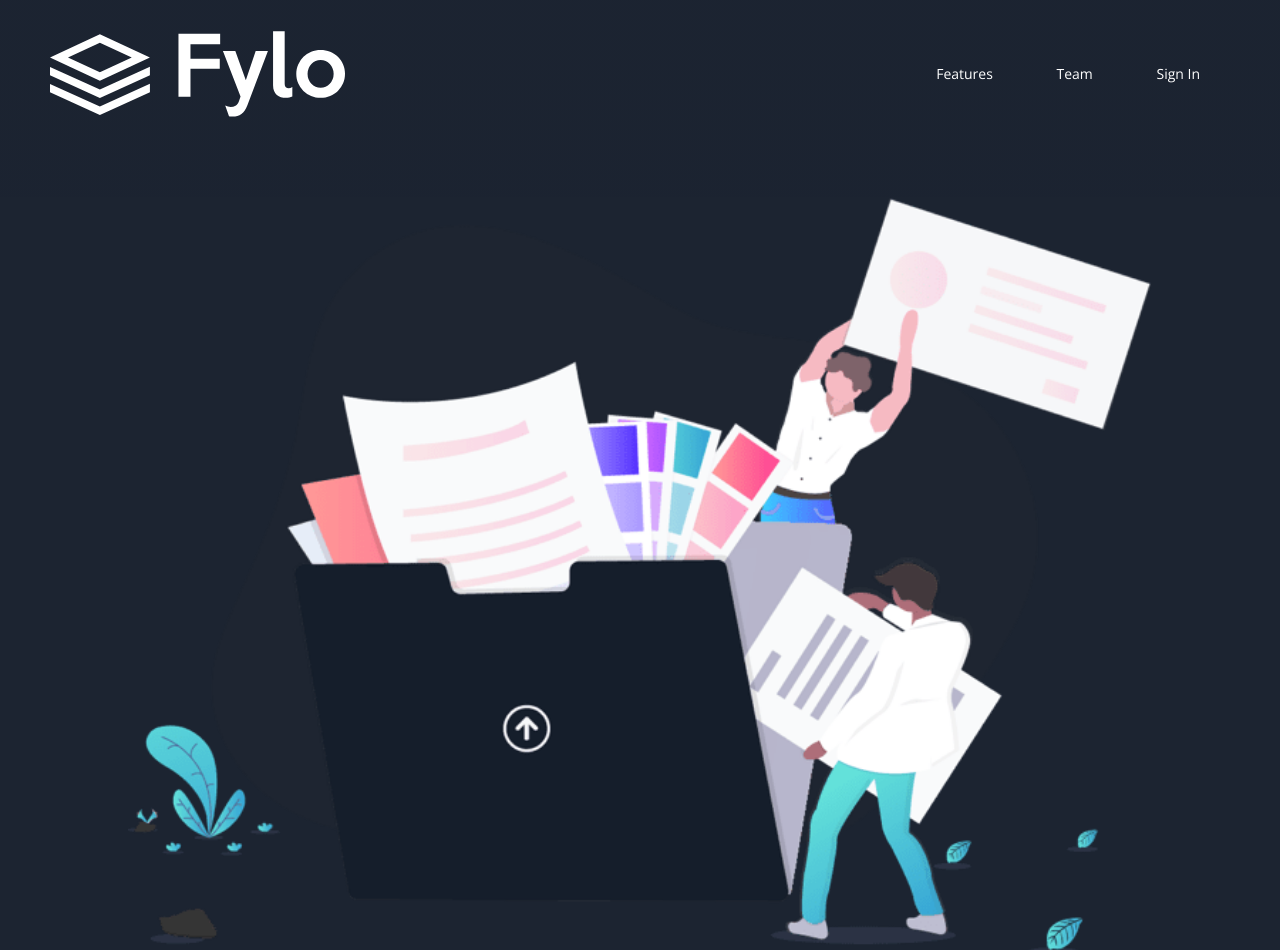
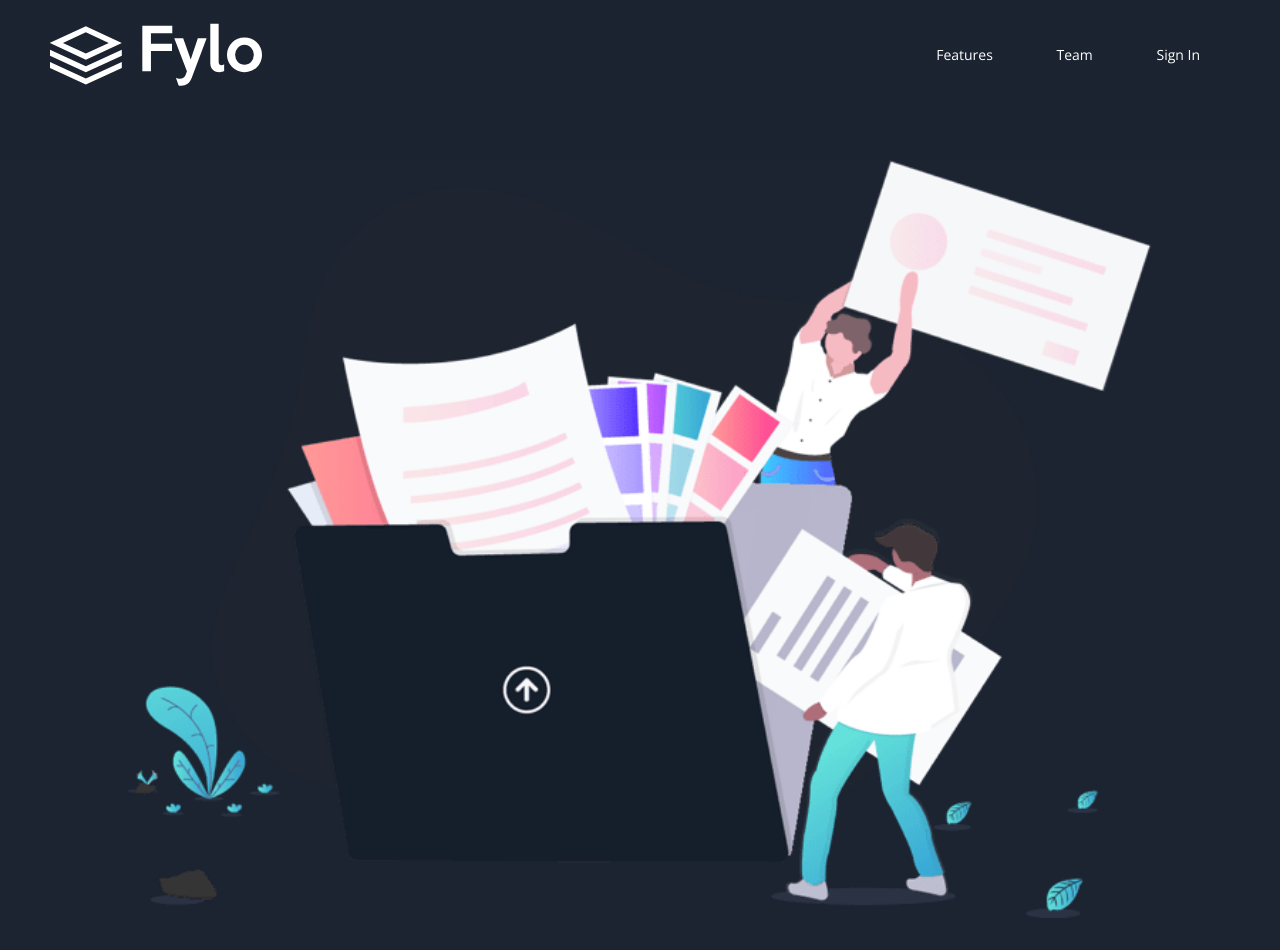
Before and after one commit to kiberereshabs/repository1, a plain HTML site: page index.html in a window 1280 px wide. Shown: the top 950 px of the page. Drawn offline with nearby package versions, Linux system fonts and the light colour scheme.

```diff
--- a/style.css
+++ b/style.css
@@ -427,7 +427,10 @@ footer {
     flex-direction: row;
     box-sizing: border-box;
     align-items: center;
-    padding: 30px 50px;
+    padding: 15px 50px;
+  }
+  .navbar img {
+    width: 18%;
   }
 
   .right-nav {
@@ -593,7 +596,7 @@ footer {
     display: inline-grid;
     grid-template-columns: 300px 300px 300px;
     grid-column-gap: 40px;
-    grid-template-rows: 160px;
+    grid-template-rows: 190px;
     color: hsl(0, 0%, 100%);
     font-weight: 200;
     margin-bottom: 150px;
```
